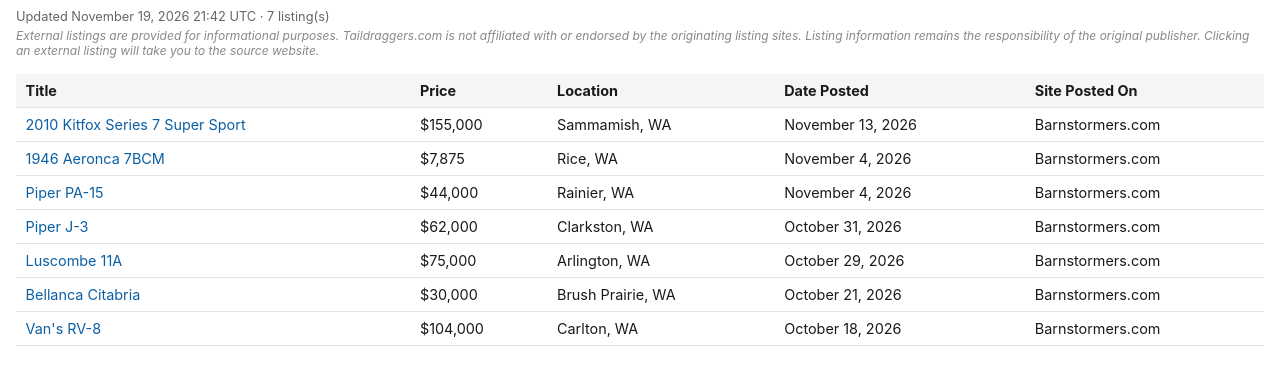
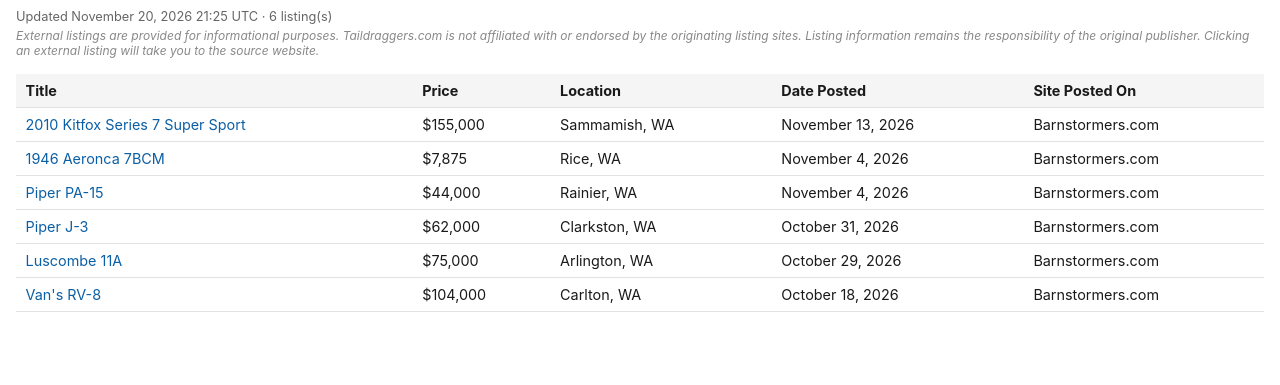
Before and after one commit to taildraggers/washington, a plain HTML site: page docs/index.html in a window 1280 px wide. Shown: the part 43-428 px from the top of the page. Drawn offline with Linux system fonts and the light colour scheme.

Commit message:
Update Washington listings (2026-11-20)

```diff
--- a/docs/index.html
+++ b/docs/index.html
@@ -58,7 +58,7 @@
 </head>
 <body>
   <h1>Taildragger Ads in Washington</h1>
-  <div class="updated">Updated November 19, 2026 21:42 UTC &middot; 7 listing(s)</div>
+  <div class="updated">Updated November 20, 2026 21:25 UTC &middot; 6 listing(s)</div>
   <div class="disclaimer">External listings are provided for informational purposes. Taildraggers.com is not affiliated with or endorsed by the originating listing sites. Listing information remains the responsibility of the original publisher. Clicking an external listing will take you to the source website.</div>
   <table>
     <thead>
@@ -70,7 +70,6 @@
         <tr><td><a href="https://www.barnstormers.com/classified-2082044-Piper-PA15-Vagabond.html" target="_blank" rel="noopener noreferrer">Piper PA-15</a></td><td>$44,000</td><td>Rainier, WA</td><td>November 4, 2026</td><td>Barnstormers.com</td></tr>
         <tr><td><a href="https://www.barnstormers.com/classified-2007019-Piper-J-3.html" target="_blank" rel="noopener noreferrer">Piper J-3</a></td><td>$62,000</td><td>Clarkston, WA</td><td>October 31, 2026</td><td>Barnstormers.com</td></tr>
         <tr><td><a href="https://www.barnstormers.com/classified-2075235-Classic-Luscombe-11A!.html" target="_blank" rel="noopener noreferrer">Luscombe 11A</a></td><td>$75,000</td><td>Arlington, WA</td><td>October 29, 2026</td><td>Barnstormers.com</td></tr>
-        <tr><td><a href="https://www.barnstormers.com/classified-2065153-76-Citabria-7ECA,-In-annual!.html" target="_blank" rel="noopener noreferrer">Bellanca Citabria</a></td><td>$30,000</td><td>Brush Prairie, WA</td><td>October 21, 2026</td><td>Barnstormers.com</td></tr>
         <tr><td><a href="https://www.barnstormers.com/classified-2050711-Rv-8-project-sale-make-offer!.html" target="_blank" rel="noopener noreferrer">Van&#x27;s RV-8</a></td><td>$104,000</td><td>Carlton, WA</td><td>October 18, 2026</td><td>Barnstormers.com</td></tr>
     </tbody>
   </table>
```
